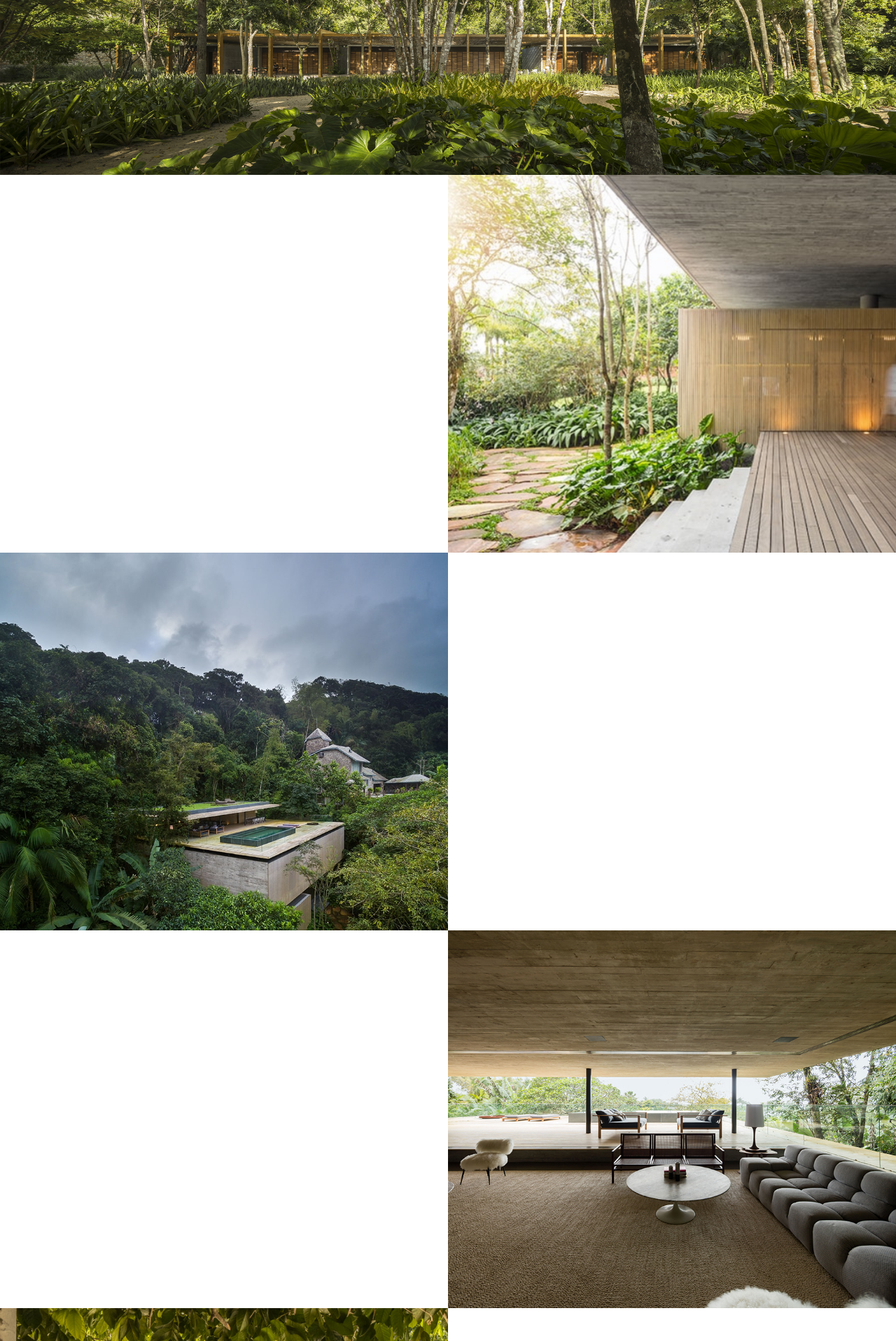
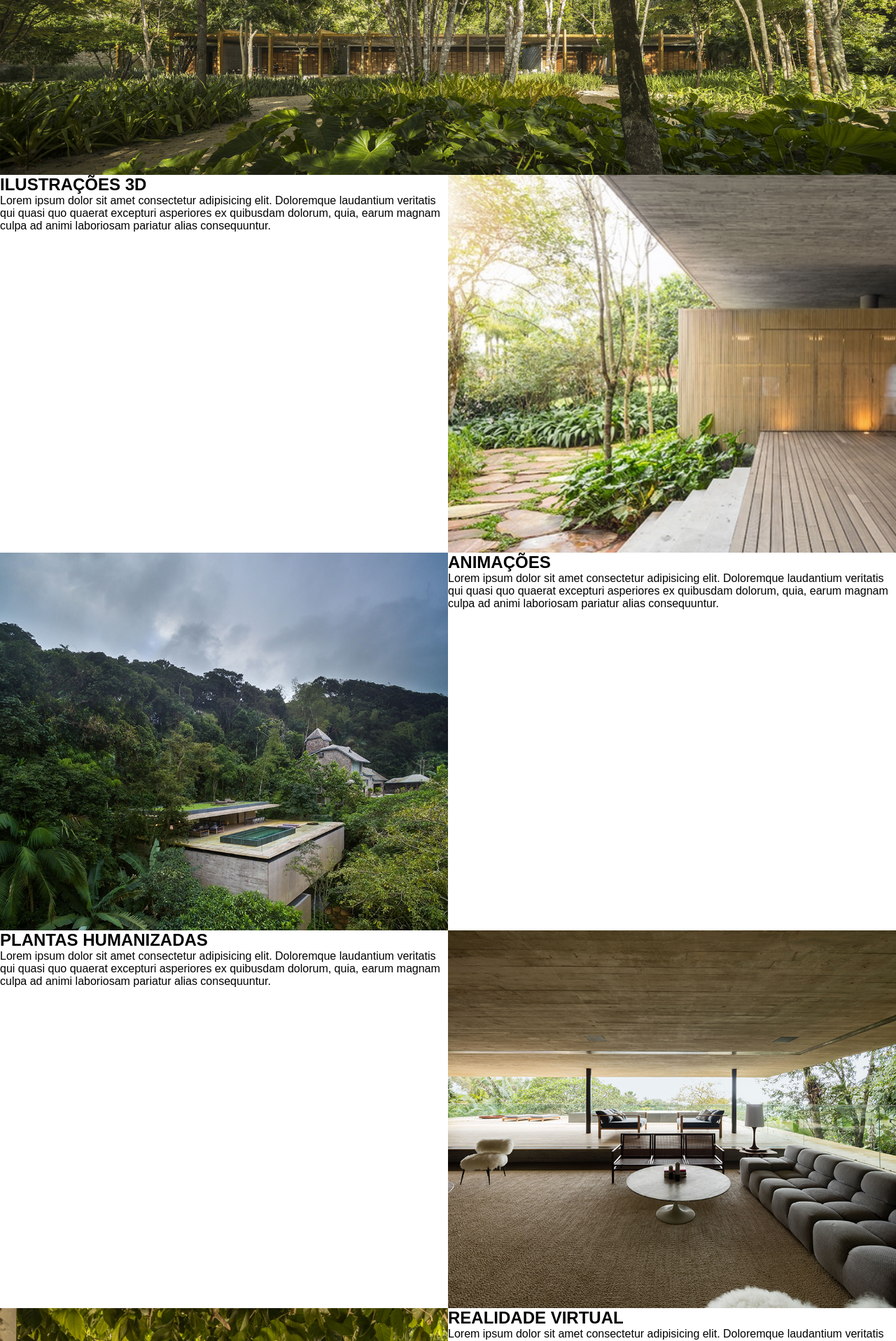
Before and after one commit to Eddi3MS/Belveder, a PHP site: page /servicos in a window 1280 px wide. Shown: the part 650-2567 px from the top of the page at 70% size. Run offline with PHP 8.4, Linux system fonts and the light colour scheme; some libraries are stand-ins or nearby versions.

Commit message:
starting

```diff
--- a/servicos.php
+++ b/servicos.php
@@ -91,13 +91,37 @@
     </nav>
   </div>
   <div class="banner"></div>
-  <div class="ilustracoes"></div>
+  <div class="ilustracoes">
+    <h2>ILUSTRAÇÕES 3D</h2>
+    <p>Lorem ipsum dolor sit amet consectetur adipisicing elit.
+      Doloremque laudantium veritatis qui quasi quo quaerat excepturi
+      asperiores ex quibusdam dolorum, quia, earum magnam culpa ad animi
+      laboriosam pariatur alias consequuntur.</p>
+  </div>
   <div class="ilustracoes-img"></div>
-  <div class="animacoes"></div>
+  <div class="animacoes">
+    <h2>ANIMAÇÕES</h2>
+    <p>Lorem ipsum dolor sit amet consectetur adipisicing elit.
+      Doloremque laudantium veritatis qui quasi quo quaerat excepturi
+      asperiores ex quibusdam dolorum, quia, earum magnam culpa ad animi
+      laboriosam pariatur alias consequuntur.</p>
+  </div>
   <div class="animacoes-img"></div>
-  <div class="plantas"></div>
+  <div class="plantas">
+    <h2>PLANTAS HUMANIZADAS</h2>
+    <p>Lorem ipsum dolor sit amet consectetur adipisicing elit.
+      Doloremque laudantium veritatis qui quasi quo quaerat excepturi
+      asperiores ex quibusdam dolorum, quia, earum magnam culpa ad animi
+      laboriosam pariatur alias consequuntur.</p>
+  </div>
   <div class="plantas-img"></div>
-  <div class="realidade-virtual"></div>
+  <div class="realidade-virtual">
+    <h2>REALIDADE VIRTUAL</h2>
+    <p>Lorem ipsum dolor sit amet consectetur adipisicing elit.
+      Doloremque laudantium veritatis qui quasi quo quaerat excepturi
+      asperiores ex quibusdam dolorum, quia, earum magnam culpa ad animi
+      laboriosam pariatur alias consequuntur.</p>
+  </div>
   <div class="realidade-virtual-img"></div>
 </section>
 
```
